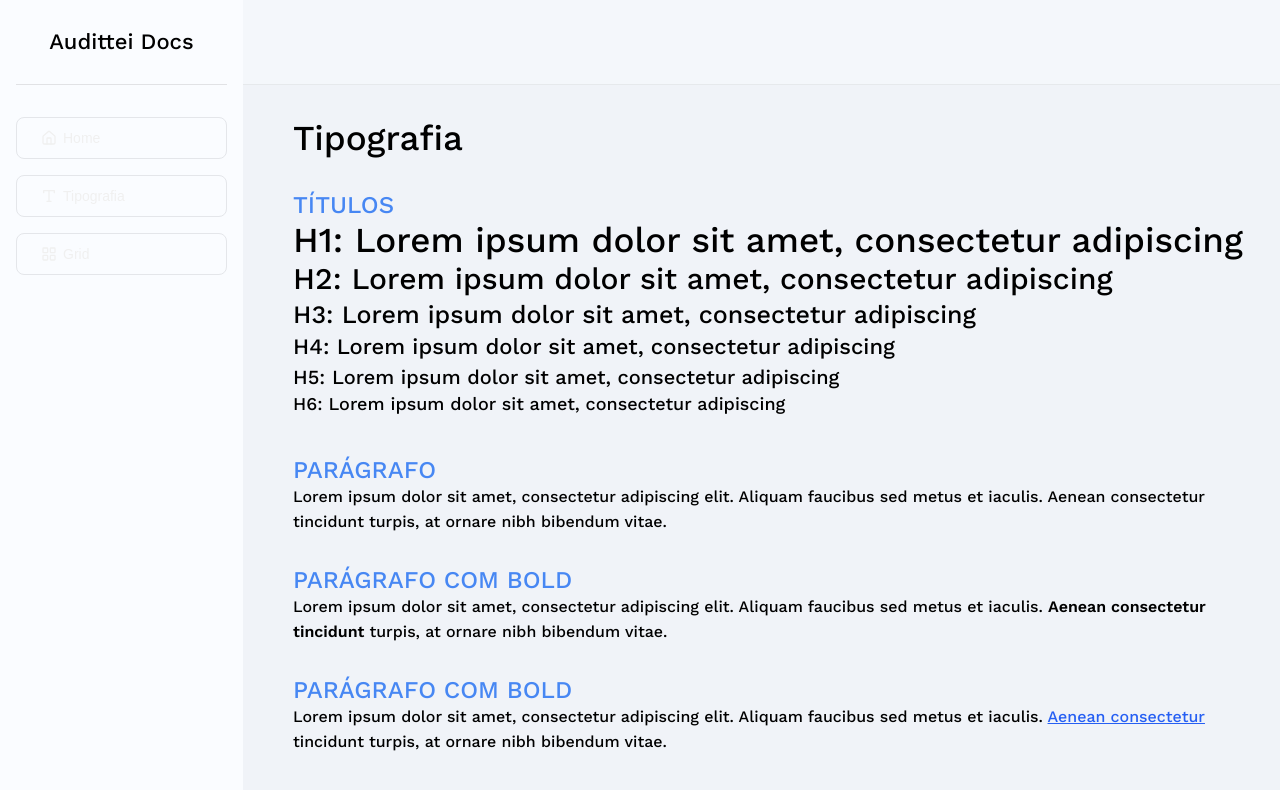
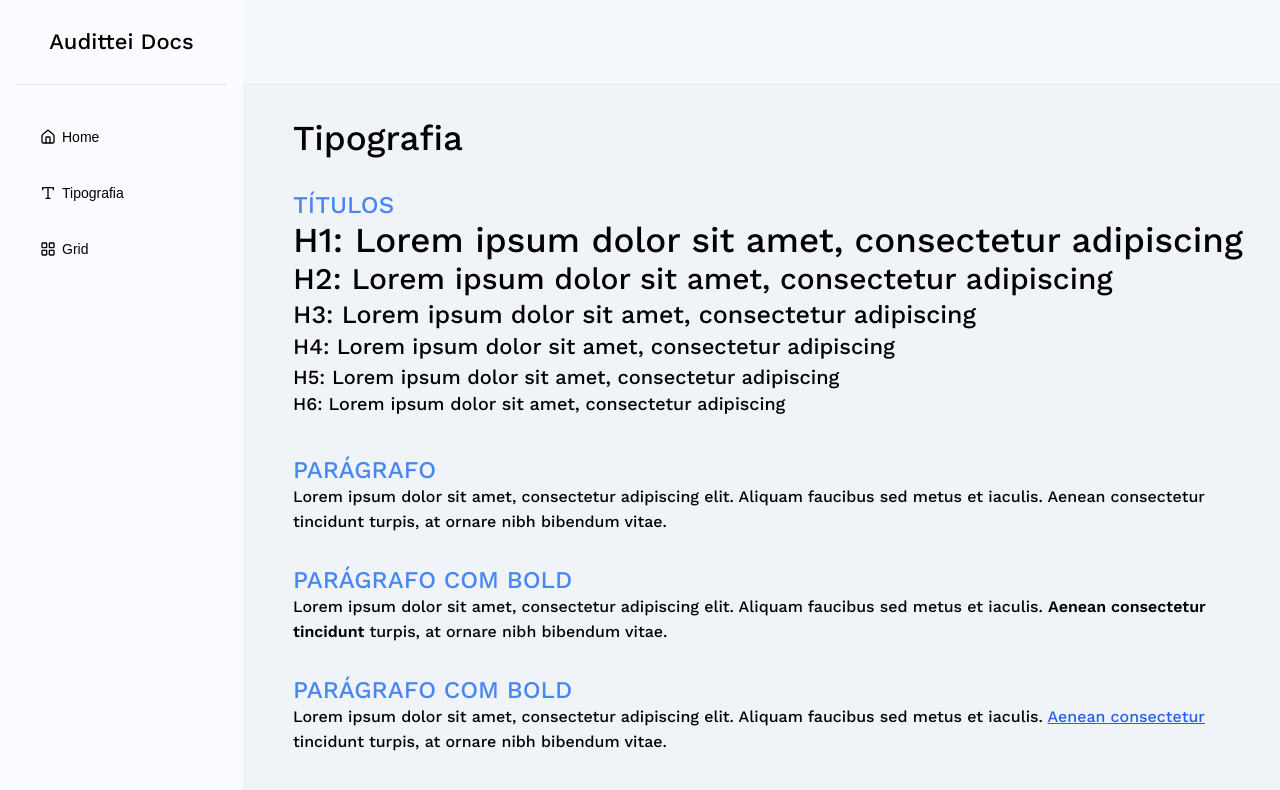
Before and after one commit to Project-Audittei/audittei-front, a React (Create React App) app: page /audittei/docs/tipografia in a window 1280 px wide. Shown: the top 790 px of the page. Built offline with nearby package versions, Linux system fonts and the light colour scheme.

Commit message:
ajuste btns

```diff
--- a/src/components/Botao.tsx
+++ b/src/components/Botao.tsx
@@ -14,7 +14,7 @@ export default function Botao({ label, tamanho, icone, iconePosicao, estilo, onC
     const [btnEstilo, setBtnEstilo] = useState<string>('');
     const [btnTamanho, setBtnTamanho] = useState<string>('');
 
-    useEffect(() => {
+    const fetchProps = () => {
         switch(tamanho) {
             case "Large":
                 setBtnTamanho('btn-large');
@@ -36,9 +36,7 @@ export default function Botao({ label, tamanho, icone, iconePosicao, estilo, onC
                 setBtnTamanho('btn-extraSmall');
                 break;
         }
-    }, [tamanho]);
 
-    useEffect(() => {
         switch(estilo) {
             case "Primary":
                 setBtnEstilo('btn-primary');
@@ -51,8 +49,15 @@ export default function Botao({ label, tamanho, icone, iconePosicao, estilo, onC
             case "Third":
                 setBtnEstilo('btn-third');
                 break;
+
+            case "Menu":
+                setBtnEstilo('btn-menu');
+                break;
         }
-    }, [estilo]);
+    }
+
+    useEffect(fetchProps, [tamanho, estilo]);
+
 
     if(iconePosicao !== undefined) {
         return (
```
